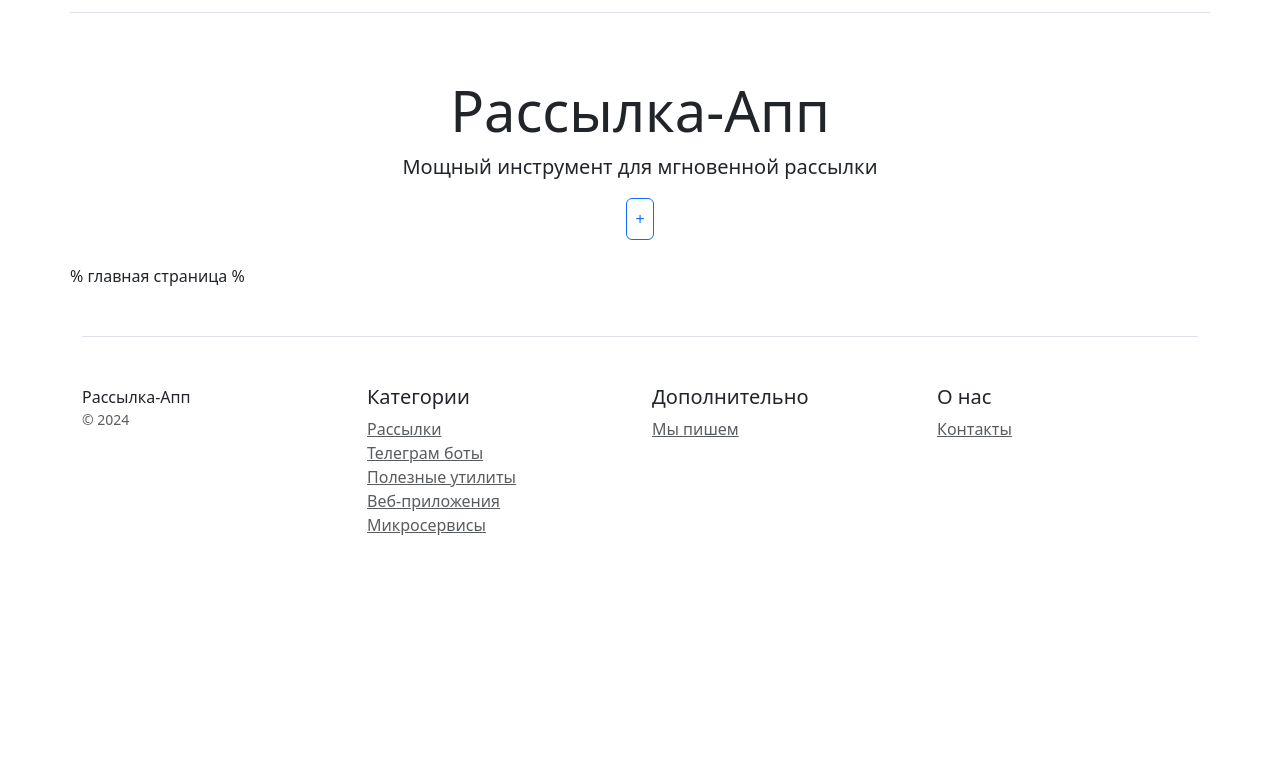
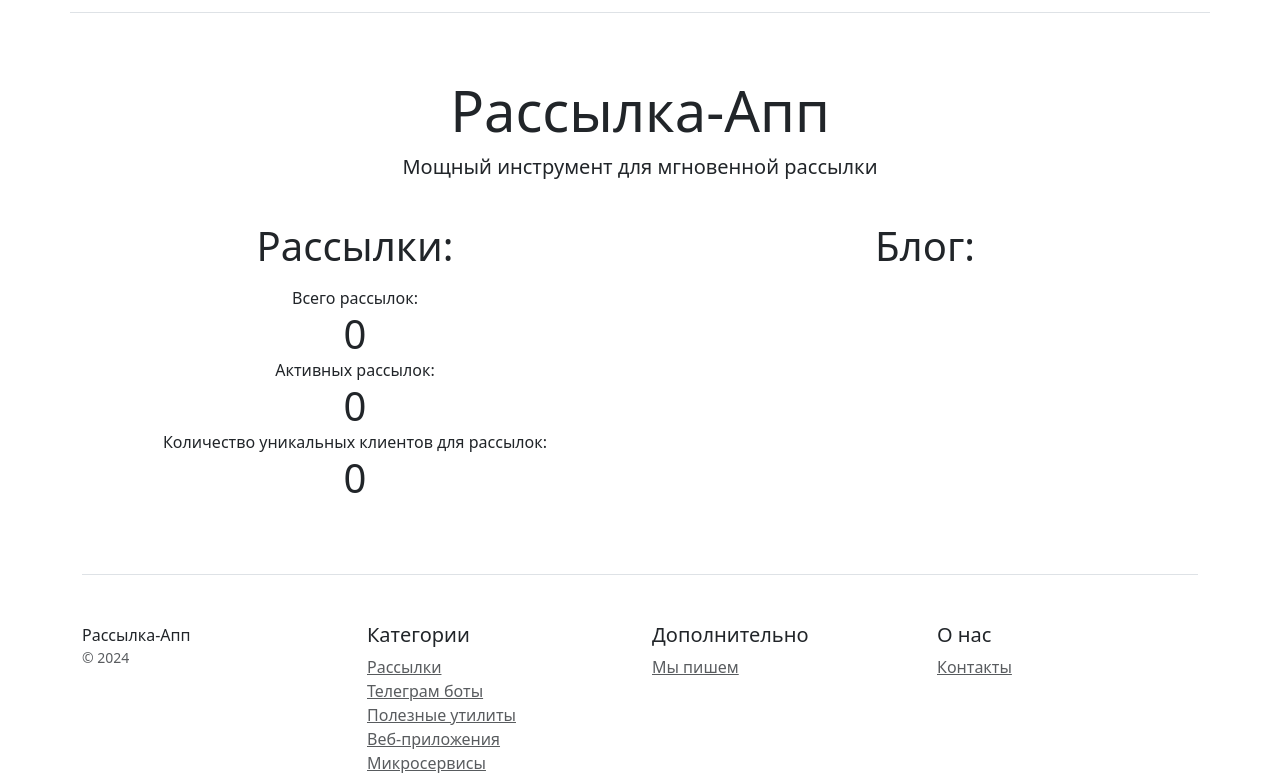
Before and after one commit to DanStaf/course_6, a Django app: page / in a window 1280 px wide. Shown: the part 153-926 px from the top of the page. Before the commit the page ends 688 px from the top, so only its background shows below. Run offline with Django 4.2, Linux system fonts and the light colour scheme; data that the repository does not hold is empty.

Commit message:
home page added

```diff
--- a/mailing/templates/mailing/home.html
+++ b/mailing/templates/mailing/home.html
@@ -4,15 +4,31 @@
 <div class="pricing-header px-3 py-3 pt-md-5 pb-md-4 mx-auto text-center">
     <h1 class="display-4">Рассылка-Апп</h1>
     <p class="lead">Мощный инструмент для мгновенной рассылки</p>
-    <a class="p-2 btn btn-outline-primary" href="product/create">+</a>
 </div>
 
 <div class="container">
 
     <div class="row text-center">
 
-        % главная страница %
+        <div class="col-6">
+            <h1 class="card-title pricing-card-title">Рассылки:</h1>
+            <ul class="list-unstyled mt-3 mb-4 text-start m-3 text-center">
+                <li>Всего рассылок: <h1 class="card-title pricing-card-title">{{total_mailings}}</h1></li>
+                <li>Активных рассылок: <h1 class="card-title pricing-card-title">{{started_mailings}}</h1></li>
+                <li>Количество уникальных клиентов для рассылок: <h1 class="card-title pricing-card-title">{{unique_clients}}</h1></li>
+            </ul>
+        </div>
+        <div class="col-6">
+            <h1 class="card-title pricing-card-title">Блог:</h1>
 
+            <ul class="list-unstyled mt-3 mb-4 text-start m-3 text-center">
+                {% for article in blog_list %}
+                    <li><a href="/blog/{{ article.id }}">{{ article.title }}</a></li>
+                {% endfor %}
+            </ul>
+
+
+        </div>
     </div>
 
 </div>
--- a/mailing/views.py
+++ b/mailing/views.py
@@ -1,3 +1,5 @@
+from random import shuffle
+
 from django.contrib.auth.mixins import LoginRequiredMixin, UserPassesTestMixin
 from django.shortcuts import render
 from django.urls import reverse_lazy
@@ -7,9 +9,25 @@ from mailing.forms import ClientForm, MailingTextForm, MailingSettingsForm
 from mailing.models import Client, MailingText, MailingSettings, MailingAttempt
 from mailing.services import set_owner, check_user_is_owner_or_su
 
+from blog.models import Article
 
 def main_view(request):
-    context = {"object": 'mailing'}
+    a_list = [item for item in Article.objects.all()]
+    shuffle(a_list)
+    max_len = 3
+    articles_short_list = a_list if len(a_list) < max_len else a_list[:max_len]
+
+    total_mailings = len(MailingSettings.objects.all())
+    started_mailings = len(MailingSettings.objects.filter(status=MailingSettings.STARTED))
+
+    unique_clients = len(Client.objects.all())
+
+    context = {
+        "blog_list": articles_short_list,
+        "total_mailings": total_mailings,
+        "started_mailings": started_mailings,
+        "unique_clients": unique_clients
+    }
     return render(request, 'mailing/home.html', context=context)
 
 
```
Also changed, not shown: mailing/services.py (+16 -7 lines), readme.md.
